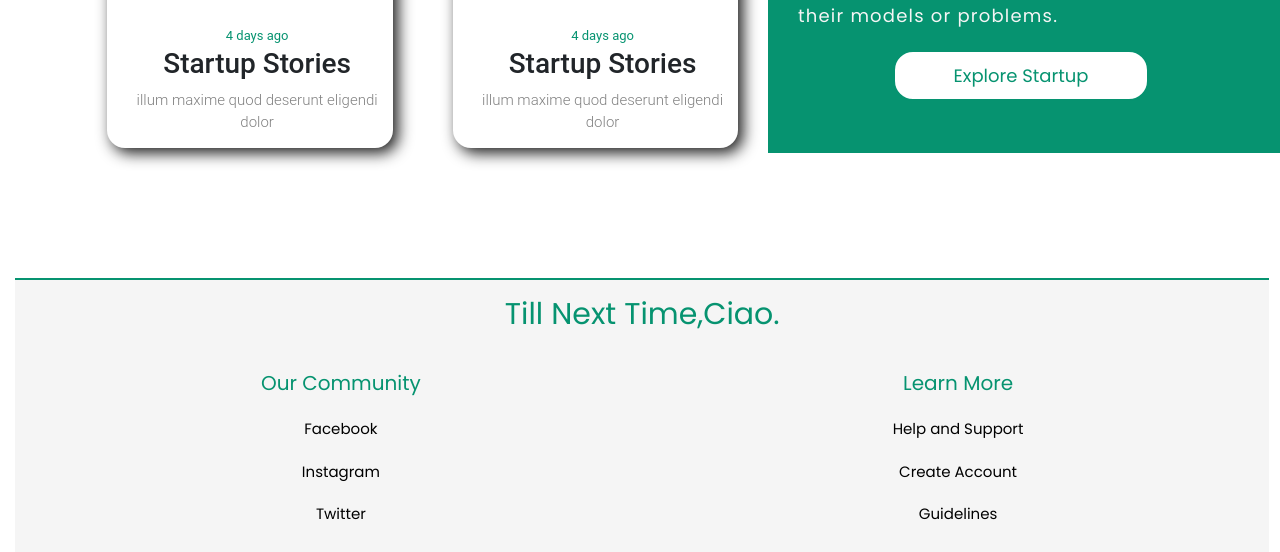
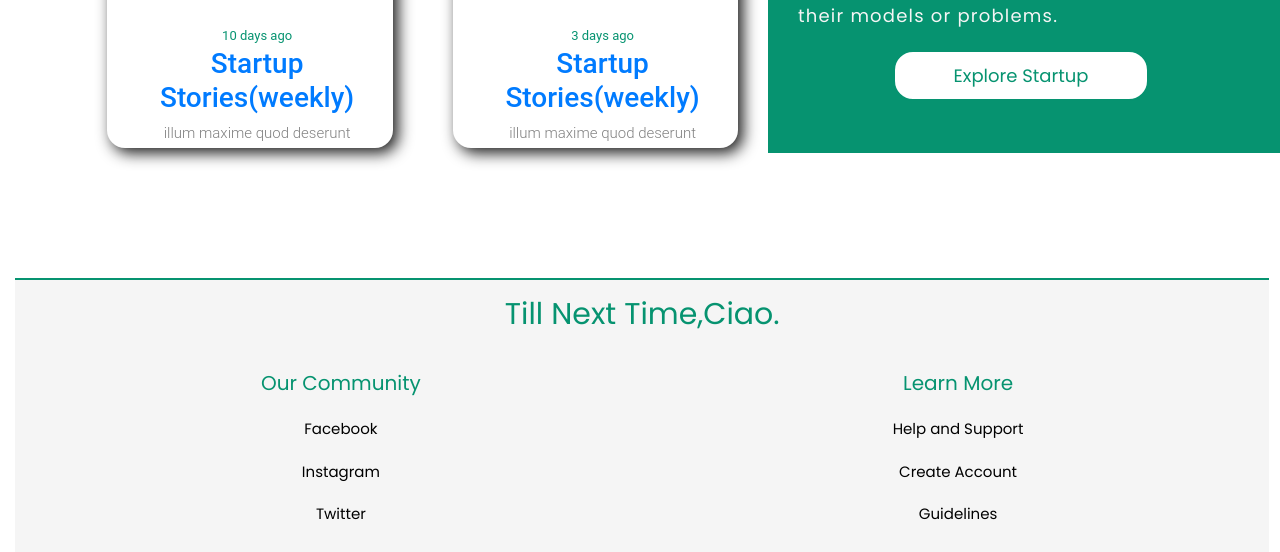
Before and after one commit to dubeyaayush07/startup_platform, a Django app: page / in a window 1280 px wide. Shown: the part 1826-2378 px from the top of the page. Run offline with Django 3.2, Linux system fonts and the light colour scheme; some libraries are stand-ins or nearby versions; some web fonts are replaced.

Commit message:
links works now

```diff
--- a/main_app/static/main_app/main.css
+++ b/main_app/static/main_app/main.css
@@ -438,3 +438,50 @@ img {
     margin-top: 50px;
     margin-bottom: 50px;
 }
+
+.card-text a{
+    text-decoration: none;
+}
+
+.text1 {
+    max-height: 100%;
+    display: block;
+    z-index: initial;
+}
+
+.text1 {
+    width: 100%;
+ max-width: 100%;
+    background: white;
+    margin-top: 40px;
+    border-radius: 50px;
+    margin-bottom: 50px;
+    position: relative;
+    -webkit-box-shadow: 6px 6px 5px 0px rgba(0, 0, 0, 0.56);
+    -moz-box-shadow: 6px 6px 5px 0px rgba(0, 0, 0, 0.56);
+    box-shadow: 6px 6px 5px 0px rgba(0, 0, 0, 0.56);
+}
+
+.text1 {
+    margin-top: 0;
+    display: flex;
+    padding: 30px;
+    margin-left: 320px;
+    width: calc(100% - 700px);
+    flex-wrap: wrap;
+    justify-content: center;
+    align-items: center;
+}
+
+.para3{
+    letter-spacing: 1.2px;
+    padding-left: 160px;
+    padding-right: 160px;
+    line-height: 30px;
+    font-size: 20px;
+}
+
+.color{
+    background-color: #066950;
+
+}
--- a/main_app/templates/main_app/home.html
+++ b/main_app/templates/main_app/home.html
@@ -48,16 +48,16 @@
         <div class="card-image" style="background: url('https://images.unsplash.com/photo-1490111718993-d98654ce6cf7?ixlib=rb-1.2.1&ixid=eyJhcHBfaWQiOjEyMDd9&auto=format&fit=crop&w=750&q=80'); background-size: contain;"></div>
         <div class="card-text">
             <span class="date">4 days ago</span>
-            <h2>Mentor Stories</h2>
-            <p> illum maxime quod deserunt eligendi dolor</p>
+            <a href="{% url 'mentor-stories' %}"><h2>Mentor Stories(weekly)</h2></a>
+            <p> illum maxime quod deserunt </p>
         </div>
     </div>
     <div class="rpg-card">
         <div class="card-image"></div>
         <div class="card-text">
-            <span class="date">4 days ago</span>
-            <h2>Mentor Stories</h2>
-            <p> illum maxime quod deserunt eligendi dolor</p>
+            <span class="date">11 days ago</span>
+            <a href="{% url 'mentor-stories2' %}"><h2>Mentor Stories(weekly)</h2></a>
+            <p> illum maxime quod deserunt </p>
         </div>
     </div>
 </div>
@@ -74,17 +74,17 @@
     <div class="rpg-card">
         <div class="card-image" style="background: url('https://images.unsplash.com/photo-1523726491678-bf852e717f6a?ixlib=rb-1.2.1&ixid=eyJhcHBfaWQiOjEyMDd9&auto=format&fit=crop&w=1500&q=80'); background-size: contain;"></div>
         <div class="card-text">
-            <span class="date">4 days ago</span>
-            <h2>Startup Stories</h2>
-            <p> illum maxime quod deserunt eligendi dolor</p>
+            <span class="date">3 days ago</span>
+            <a href="{% url 'startup-stories' %}"><h2>Startup Stories(weekly)</h2></a>
+            <p> illum maxime quod deserunt</p>
         </div>
     </div>
     <div class="rpg-card">
         <div class="card-image" style="background:url('https://images.unsplash.com/photo-1522071820081-009f0129c71c?ixlib=rb-1.2.1&ixid=eyJhcHBfaWQiOjEyMDd9&auto=format&fit=crop&w=750&q=80'); background-size: contain;"></div>
         <div class="card-text">
-            <span class="date">4 days ago</span>
-            <h2>Startup Stories</h2>
-            <p> illum maxime quod deserunt eligendi dolor</p>
+            <span class="date">10 days ago</span>
+            <a href="{% url 'startup-stories2' %}"><h2>Startup Stories(weekly)</h2></a>
+            <p> illum maxime quod deserunt </p>
         </div>
     </div>
 </div>
```
Also changed, not shown: main_app/templates/main_app/mentor_stories.html (+17 -0 lines), main_app/templates/main_app/mentor_stories2.html (+17 -0 lines), main_app/templates/main_app/startup_stories.html (+17 -0 lines), main_app/templates/main_app/startup_stories2.html (+17 -0 lines).
